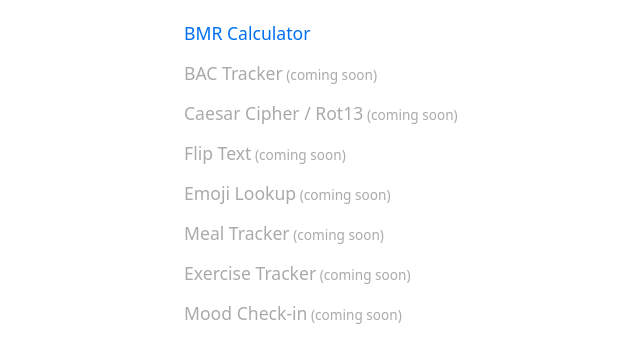
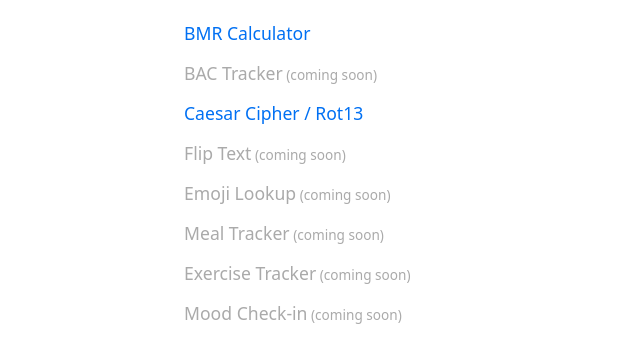
Before and after one commit to rippy/web-tools, a website: page docs/index.html in a window 1280 px wide. Shown: the part 140-502 px from the top of the page, without its empty margins (156-796 px from the left). Drawn offline with Linux system fonts and the light colour scheme.

Commit message:
feat: activate Caesar Cipher / Rot13 link on home page

```diff
--- a/docs/index.html
+++ b/docs/index.html
@@ -27,7 +27,7 @@
   <ul>
     <li><a href="tools/bmr/index.html">BMR Calculator</a></li>
     <li><span>BAC Tracker</span></li>
-    <li><span>Caesar Cipher / Rot13</span></li>
+    <li><a href="tools/rot13/index.html">Caesar Cipher / Rot13</a></li>
     <li><span>Flip Text</span></li>
     <li><span>Emoji Lookup</span></li>
     <li><span>Meal Tracker</span></li>
```
